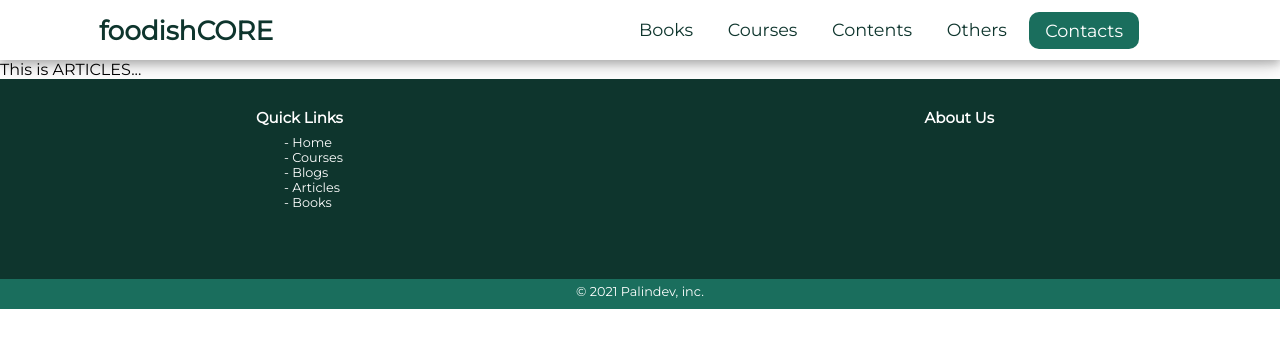
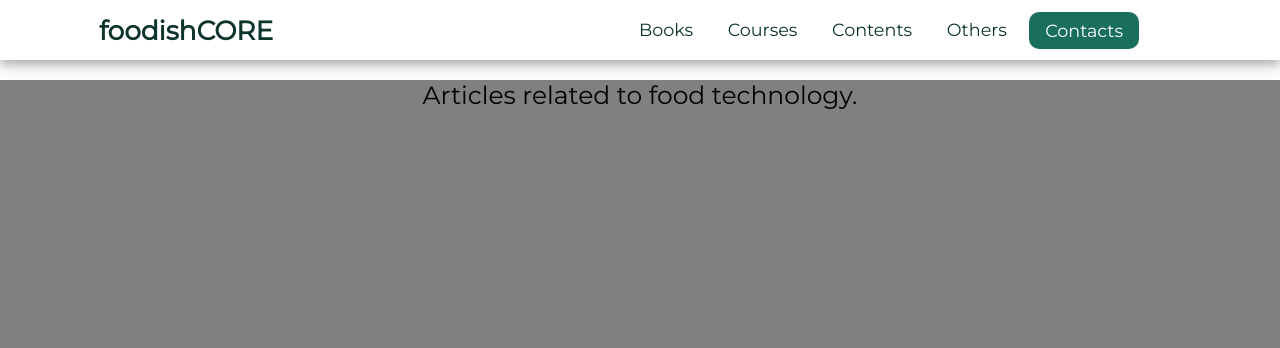
Before and after one commit to nitron99/foodishCORE_FE_v1, a React (Create React App) app: page /articles in a window 1280 px wide. Shown: the top 348 px of the page. Built offline with nearby package versions, Linux system fonts and the light colour scheme.

Commit message:
books added 2

```diff
--- a/src/components/pages/articles/articles.css
+++ b/src/components/pages/articles/articles.css
@@ -0,0 +1,18 @@
+.ARTICLES{
+    width:100%;
+}
+
+.articles{
+    background-color: grey;
+    width: 100%;
+    max-width: 1290px;
+    margin: auto;
+    height: 2000px;
+}
+
+.art_text{
+    text-align: center;
+    font-size :25px;
+    margin-top:20px;
+    font-weight: 7600;
+}
--- a/src/components/pages/articles/articles.js
+++ b/src/components/pages/articles/articles.js
@@ -5,8 +5,11 @@ import './articles.css';
 class articles extends Component{
     render (){
         return(
-          <div className="articles" >
-              This is ARTICLES...
+          <div className="ARTICLES" >
+              <div className="articles" >
+                <div className="art_text">Articles related to food technology.</div>
+
+              </div>
           </div>
 
         );
--- a/src/components/pages/books/bookcard.js
+++ b/src/components/pages/books/bookcard.js
@@ -4,9 +4,11 @@ import './books.css';
 class bookcard extends Component{
     render (){
         return(
-          <div  >
+          <div >
+              <a href={this.props.url } target="_blank"  rel="noreferrer" >
                 <div className="bookcard">
                     <img src={this.image} className="image" alt=""/>
+
 
                     <div className="bookdetail">
                         <div className="title" ><em>{this.props.title}</em></div>
@@ -14,7 +16,12 @@ class bookcard extends Component{
                         <div className="pages" >{this.props.pages} pages</div>
                     </div>
 
+
+
+
                 </div>
+
+            </a>
           </div>
         );
     }
--- a/src/components/pages/books/booklist.js
+++ b/src/components/pages/books/booklist.js
@@ -73,6 +73,7 @@ export const booklist =  [
         author:'N. Shakuntala Manay, M. Shadaksharaswamy',
         pages:'519',
         image:'',
+        url: 'https://drive.google.com/file/d/11OXOv9IYm9Hv69tOV1_Ph0GN0nHo7flo/view?usp=sharing'
     }
 
     ,
--- a/src/components/pages/books/books.css
+++ b/src/components/pages/books/books.css
@@ -7,6 +7,16 @@
     max-width: 1360px;
     width: 100%;
     margin: auto;
+
+
+
+}
+
+.text{
+    text-align: center;
+    font-size :25px;
+    margin-top:20px;
+    font-weight: 700;
 }
 
 .bookcards{
@@ -18,6 +28,8 @@
     grid-template-columns: repeat(2,auto);
     grid-gap: 38px;
 
+
+    text-decoration: none;
 }
 
 .bookcard{
@@ -31,9 +43,10 @@
     border-width: 4px;
     box-shadow: 0 0 10px rgb(139, 139, 139);
 
-    border-color: rgb(26, 110, 93);
+    border-color: rgb(14, 53, 45);
     background-color: white;
     color: rgb(26, 110, 93);
+
 
 }
 
@@ -43,11 +56,15 @@
 
 .title{
     margin-bottom: 20px;
+    color: rgb(14, 53, 45);
+
+
 }
 
 .image{
     width:200px;
     height:242px;
+    border-radius: 20px 0 0 20px ;
 }
 
 .bookdetail{
@@ -55,6 +72,8 @@
     height:242px;
     padding:20px;
     font-style: italic;
+
+
 }
 
 em{
@@ -62,4 +81,9 @@ em{
     font-size: 30px;
     font-weight: 800;
     margin-bottom: 20px;
+
 }
+
+a:link{
+    text-decoration: none;
+  }
--- a/src/components/pages/books/books.js
+++ b/src/components/pages/books/books.js
@@ -9,11 +9,12 @@ class books extends Component{
         return(
           <div className="BOOKS" >
               <div className="books">
+                  <div className="text">Books related to food technology</div>
                   <div className="bookcards">
                    {booklist.map((item, index)=>{
                             return (
                                    <Bookcards author={item.author} title={item.title}
-                                   pages={item.pages} key={index}/>
+                                   pages={item.pages} key={index} url={item.url}/>
 
                             )
                         })}
--- a/src/components/pages/content/content.css
+++ b/src/components/pages/content/content.css
@@ -1,5 +1,5 @@
 .CONTENT{
-    max-width: 1366px;
+    max-width: 1290px;
     margin:auto;
     font-size :25px;
     text-align: center;
@@ -11,6 +11,7 @@
     display: grid;
     place-items: center;
     grid-template-columns: repeat(3,auto);
+    grid-gap: 20px;
 }
 
 .article,.book,.blog{
@@ -25,6 +26,8 @@
     height: 300px;
     border-radius:30px;
     text-decoration: none;
+
+
 }
 
 .article:hover,.book:hover,.blog:hover{
--- a/src/components/pages/content/content.js
+++ b/src/components/pages/content/content.js
@@ -17,6 +17,10 @@ class content extends Component{
                     <Link  className="book" to="/books" >
                         <div>Books</div>
                     </Link>
+
+                    <Link  className="book" to="/books" >
+                        <div>GATE</div>
+                    </Link>
                 </div>
 
                 <div className="divider"></div>
--- a/src/components/pages/courses/courses.css
+++ b/src/components/pages/courses/courses.css
@@ -8,7 +8,7 @@
 
 .courses{
     width: 100%;
-    max-width: 1366px;
+    max-width: 1290px;
     margin: 20px auto;
     font-size :25px;
     padding :20px;
@@ -19,6 +19,7 @@
     height: 380px;
     width: 720px;
     object-fit:cover;
+    border-radius: 20px  ;
 }
 
 .course1{
@@ -40,6 +41,7 @@
     height: 380px;
     width: 720px;
     object-fit:cover;
+    border-radius: 20px  ;
 }
 
 .course2{
--- a/src/components/pages/courses/courses.js
+++ b/src/components/pages/courses/courses.js
@@ -31,7 +31,7 @@ class courses extends Component{
                             </a>
                         </div>
                         <div className="course2txt" >
-                            <h3>Introduction to Plant Based Meat</h3>
+                            <h3>Introduction to Plant-Based Meat</h3>
                             <br></br>
                              get this course on udemy.
                             </div>
--- a/src/components/pages/homepage/homepage.css
+++ b/src/components/pages/homepage/homepage.css
@@ -14,6 +14,8 @@
     margin-bottom: 10px;
     object-fit: cover;
     height: 500px;
+    border-radius: 0 0 20px 20px;
+
 }
 
 .divider{
```
